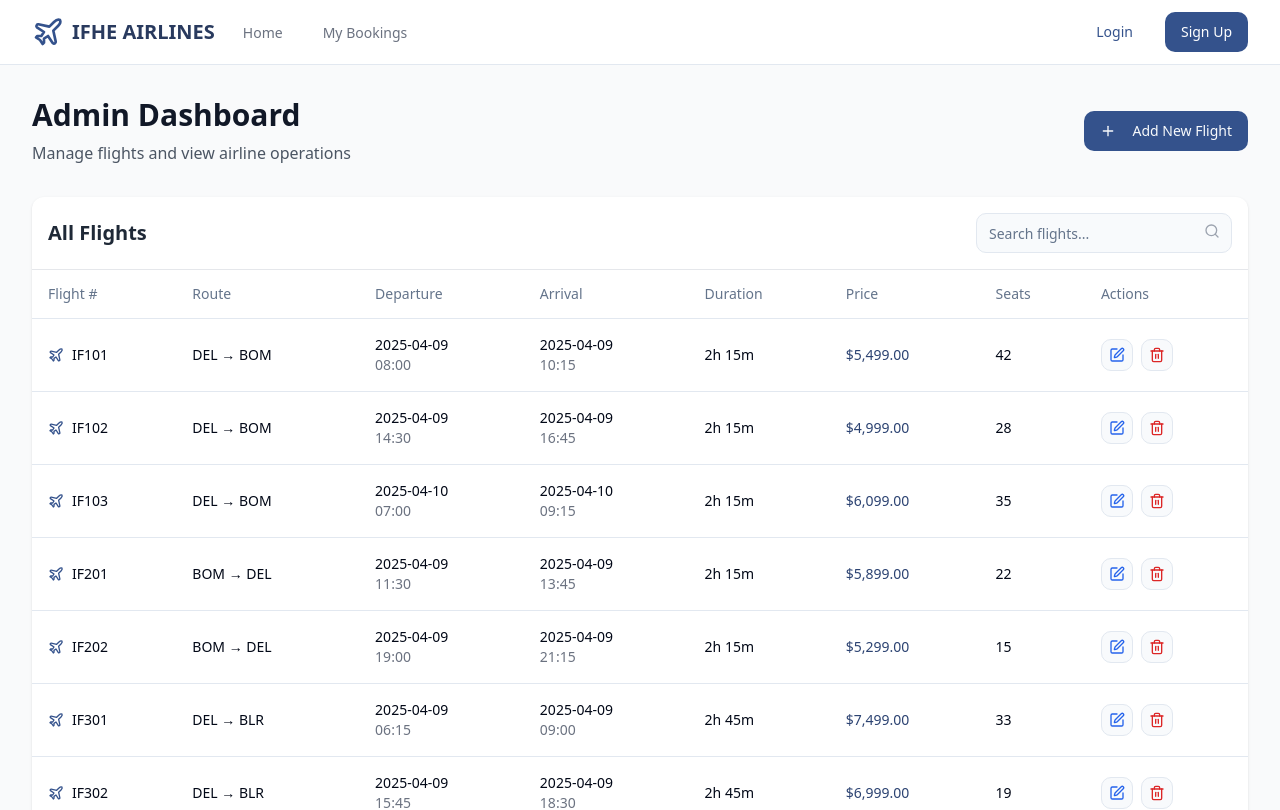
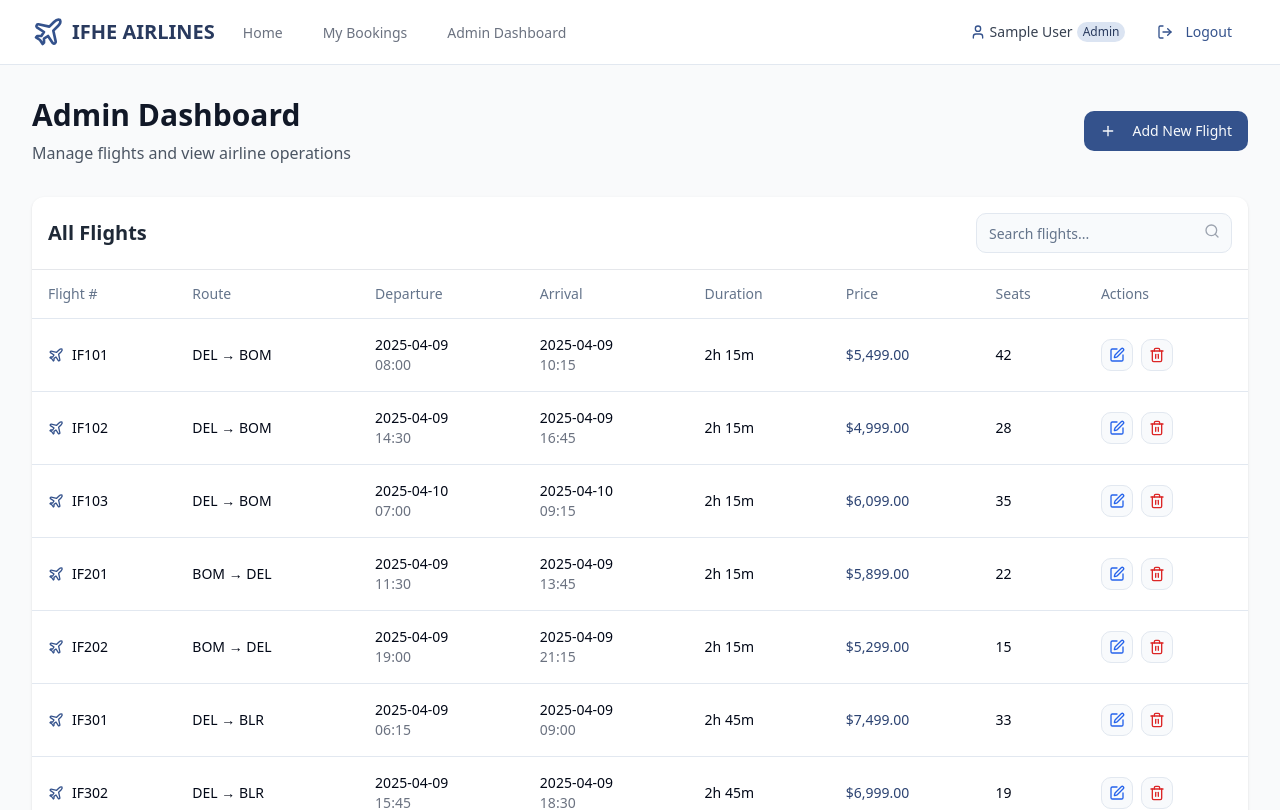
Before and after one commit to N3rdykid/ifhe-airlines, a React (Vite) app: page /admin in a window 1280 px wide. Shown: the top 810 px of the page. Built offline with nearby package versions, Linux system fonts and the light colour scheme; sample sign-in values are in the browser's storage.

Commit message:
Fix: Persist login state
Implement login state persistence to prevent re-login after successful authentication.

```diff
--- a/src/components/Navbar.tsx
+++ b/src/components/Navbar.tsx
@@ -1,11 +1,21 @@
 
 import { useState } from 'react';
-import { Link } from 'react-router-dom';
-import { Menu, X, Plane } from 'lucide-react';
+import { Link, useNavigate } from 'react-router-dom';
+import { Menu, X, Plane, LogOut, User, Settings } from 'lucide-react';
 import { Button } from '@/components/ui/button';
+import { isLoggedIn, logout, getCurrentUser, isAdmin } from '@/utils/authUtils';
 
 const Navbar = () => {
   const [isMenuOpen, setIsMenuOpen] = useState(false);
+  const navigate = useNavigate();
+  const userLoggedIn = isLoggedIn();
+  const user = getCurrentUser();
+  const userIsAdmin = isAdmin();
+
+  const handleLogout = () => {
+    logout();
+    navigate('/');
+  };
 
   return (
     <nav className="bg-white shadow-sm border-b">
@@ -23,15 +33,41 @@ const Navbar = () => {
               >
                 Home
               </Link>
+              {userLoggedIn && (
                 <Link
                   to="/bookings"
                   className="inline-flex items-center px-1 pt-1 border-b-2 border-transparent text-sm font-medium text-gray-500 hover:text-gray-700 hover:border-gray-300"
                 >
                   My Bookings
                 </Link>
+              )}
+              {userIsAdmin && (
+                <Link
+                  to="/admin"
+                  className="inline-flex items-center px-1 pt-1 border-b-2 border-transparent text-sm font-medium text-gray-500 hover:text-gray-700 hover:border-gray-300"
+                >
+                  Admin Dashboard
+                </Link>
+              )}
             </div>
           </div>
           <div className="hidden sm:ml-6 sm:flex sm:items-center sm:space-x-4">
+            {userLoggedIn ? (
+              <div className="flex items-center space-x-4">
+                <div className="text-sm font-medium text-gray-700">
+                  <div className="flex items-center">
+                    <User className="h-4 w-4 mr-1 text-airline-600" />
+                    {user?.name || 'User'}
+                    {userIsAdmin && <span className="ml-1 text-xs bg-airline-100 text-airline-800 px-1.5 py-0.5 rounded-full">Admin</span>}
+                  </div>
+                </div>
+                <Button variant="ghost" onClick={handleLogout} className="text-airline-600 hover:text-airline-700 hover:bg-airline-50">
+                  <LogOut className="h-4 w-4 mr-1" />
+                  Logout
+                </Button>
+              </div>
+            ) : (
+              <>
                 <Link to="/login">
                   <Button variant="ghost" className="text-airline-600 hover:text-airline-700 hover:bg-airline-50">
                     Login
@@ -42,6 +78,8 @@ const Navbar = () => {
                     Sign Up
                   </Button>
                 </Link>
+              </>
+            )}
           </div>
           <div className="-mr-2 flex items-center sm:hidden">
             <button
@@ -70,6 +108,7 @@ const Navbar = () => {
             >
               Home
             </Link>
+            {userLoggedIn && (
               <Link
                 to="/bookings"
                 className="block pl-3 pr-4 py-2 border-l-4 border-transparent text-base font-medium text-gray-600 hover:bg-gray-50 hover:border-gray-300 hover:text-gray-800"
@@ -77,6 +116,28 @@ const Navbar = () => {
               >
                 My Bookings
               </Link>
+            )}
+            {userIsAdmin && (
+              <Link
+                to="/admin"
+                className="block pl-3 pr-4 py-2 border-l-4 border-transparent text-base font-medium text-gray-600 hover:bg-gray-50 hover:border-gray-300 hover:text-gray-800"
+                onClick={() => setIsMenuOpen(false)}
+              >
+                Admin Dashboard
+              </Link>
+            )}
+            {userLoggedIn ? (
+              <button
+                onClick={() => {
+                  handleLogout();
+                  setIsMenuOpen(false);
+                }}
+                className="w-full text-left block pl-3 pr-4 py-2 border-l-4 border-transparent text-base font-medium text-gray-600 hover:bg-gray-50 hover:border-gray-300 hover:text-gray-800"
+              >
+                Logout
+              </button>
+            ) : (
+              <>
                 <Link
                   to="/login"
                   className="block pl-3 pr-4 py-2 border-l-4 border-transparent text-base font-medium text-gray-600 hover:bg-gray-50 hover:border-gray-300 hover:text-gray-800"
@@ -91,6 +152,8 @@ const Navbar = () => {
                 >
                   Sign Up
                 </Link>
+              </>
+            )}
           </div>
         </div>
       )}
--- a/src/pages/Login.tsx
+++ b/src/pages/Login.tsx
@@ -1,10 +1,10 @@
 
-import { useState } from 'react';
+import { useState, useEffect } from 'react';
 import { useNavigate, Link } from 'react-router-dom';
 import { AlertCircle, ArrowRight, Mail, Lock } from 'lucide-react';
 import { Button } from '@/components/ui/button';
 import { Alert, AlertDescription } from '@/components/ui/alert';
-import { login, validateEmail } from '@/utils/authUtils';
+import { login, validateEmail, isLoggedIn } from '@/utils/authUtils';
 
 const Login = () => {
   const [email, setEmail] = useState('');
@@ -12,6 +12,13 @@ const Login = () => {
   const [loading, setLoading] = useState(false);
   const [error, setError] = useState('');
   const navigate = useNavigate();
+
+  // Redirect if already logged in
+  useEffect(() => {
+    if (isLoggedIn()) {
+      navigate('/');
+    }
+  }, [navigate]);
 
   const handleSubmit = async (e: React.FormEvent) => {
     e.preventDefault();
--- a/src/utils/authUtils.ts
+++ b/src/utils/authUtils.ts
@@ -1,3 +1,4 @@
+
 import { toast } from "@/utils/toastUtils";
 
 export const validateEmail = (email: string): boolean => {
@@ -16,6 +17,7 @@ export const login = (email: string, password: string): Promise<boolean> => {
     // Mock authentication - in a real app, this would call an API
     setTimeout(() => {
       if (email === 'user@example.com' && password === 'Password123') {
+        // Store auth data in localStorage
         localStorage.setItem('isLoggedIn', 'true');
         localStorage.setItem('user', JSON.stringify({
           id: 'user1',
@@ -26,6 +28,7 @@ export const login = (email: string, password: string): Promise<boolean> => {
         toast.success("Successfully logged in!");
         resolve(true);
       } else if (email === 'admin@example.com' && password === 'Password123') {
+        // Store auth data in localStorage
         localStorage.setItem('isLoggedIn', 'true');
         localStorage.setItem('user', JSON.stringify({
           id: 'admin1',
--- /dev/null
+++ b/src/utils/databaseUtils.ts
@@ -0,0 +1,81 @@
+
+// This file would contain actual MySQL database connection in a real app
+// The following is a placeholder for demonstration purposes
+
+/**
+ * Steps to connect the application to MySQL:
+ *
+ * 1. The application would use a backend service (Node.js/Express) to connect to MySQL
+ * 2. The frontend would make API calls to this backend service
+ * 3. The backend service would handle database operations
+ */
+
+import axios from 'axios';
+
+// Example API client for connecting to a backend that uses MySQL
+export const api = {
+  // Example function for connecting to MySQL through a backend API
+  getFlights: async (source: string, destination: string, date: string) => {
+    // In a real app, this would make an actual API call to your backend
+    // For example:
+    // return axios.get('/api/flights', { params: { source, destination, date } });
+
+    console.log('This would fetch flights from MySQL database through an API');
+
+    // For now, we're using mock data instead of a real database connection
+    // In a production app, replace this with actual API calls
+    return import('../utils/flightUtils').then(module => {
+      return module.searchFlights(source, destination, date);
+    });
+  },
+
+  bookFlight: async (flightId: string) => {
+    // Example API call to book a flight
+    // return axios.post('/api/bookings', { flightId });
+
+    console.log('This would store a booking in MySQL database through an API');
+
+    return import('../utils/flightUtils').then(module => {
+      return module.bookFlight(flightId);
+    });
+  }
+};
+
+/**
+ * MySQL Connection Guide:
+ *
+ * To export this project and connect it to a MySQL database:
+ *
+ * 1. Create a backend API (Node.js/Express) that:
+ *    - Connects to your MySQL database
+ *    - Provides RESTful API endpoints for flights, bookings, etc.
+ *    - Handles authentication
+ *
+ * 2. Replace the mock functions in flightUtils.ts with API calls to your backend
+ *
+ * 3. Deploy both frontend and backend to your hosting provider
+ *
+ * Example Node.js/Express backend code for MySQL connection:
+ *
+ * const mysql = require('mysql2/promise');
+ *
+ * const pool = mysql.createPool({
+ *   host: 'your-mysql-host',
+ *   user: 'your-mysql-user',
+ *   password: 'your-mysql-password',
+ *   database: 'flight_booking_system'
+ * });
+ *
+ * app.get('/api/flights', async (req, res) => {
+ *   try {
+ *     const { source, destination, date } = req.query;
+ *     const [rows] = await pool.query(
+ *       'SELECT * FROM flights WHERE source = ? AND destination = ? AND DATE(departure_time) = ?',
+ *       [source, destination, date]
+ *     );
+ *     res.json(rows);
+ *   } catch (error) {
+ *     res.status(500).json({ error: error.message });
+ *   }
+ * });
+ */
```
Lines whose indentation alone changed are shown as unchanged.
